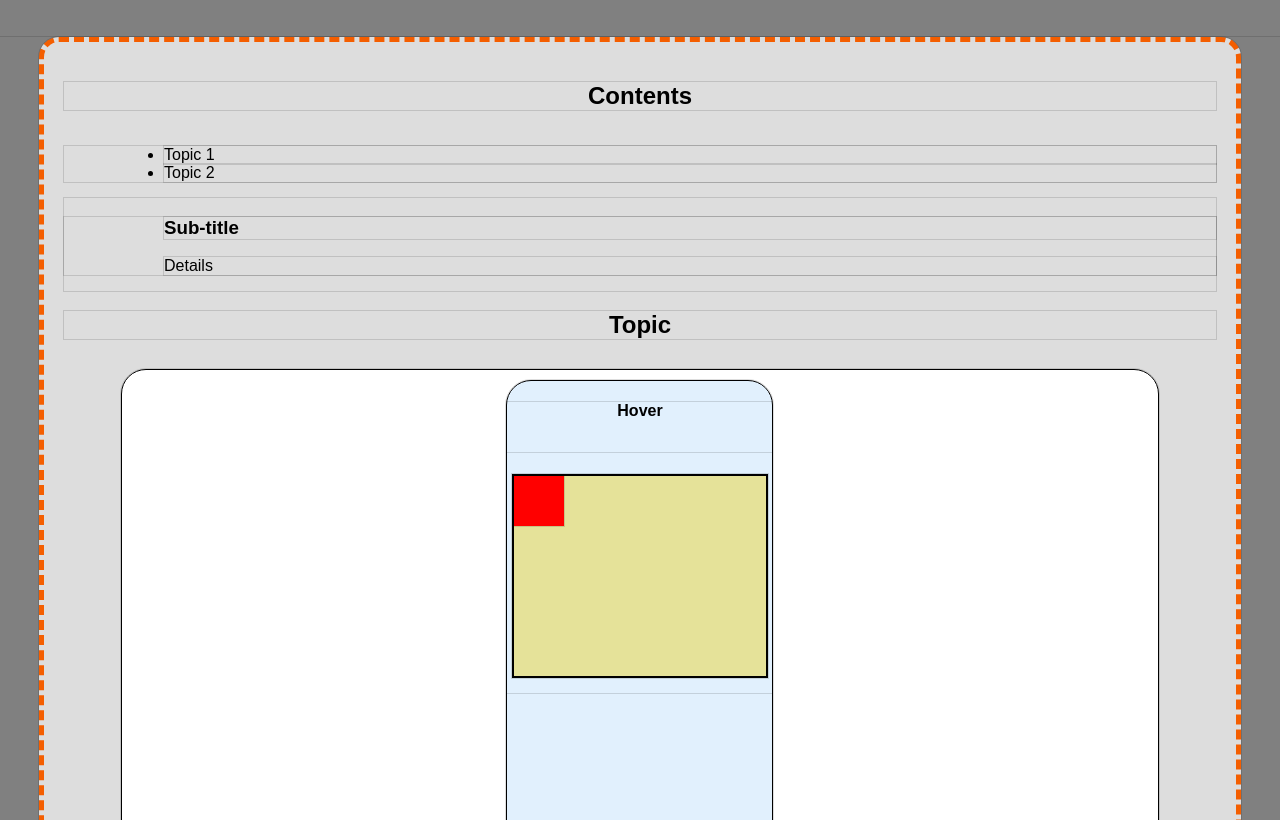
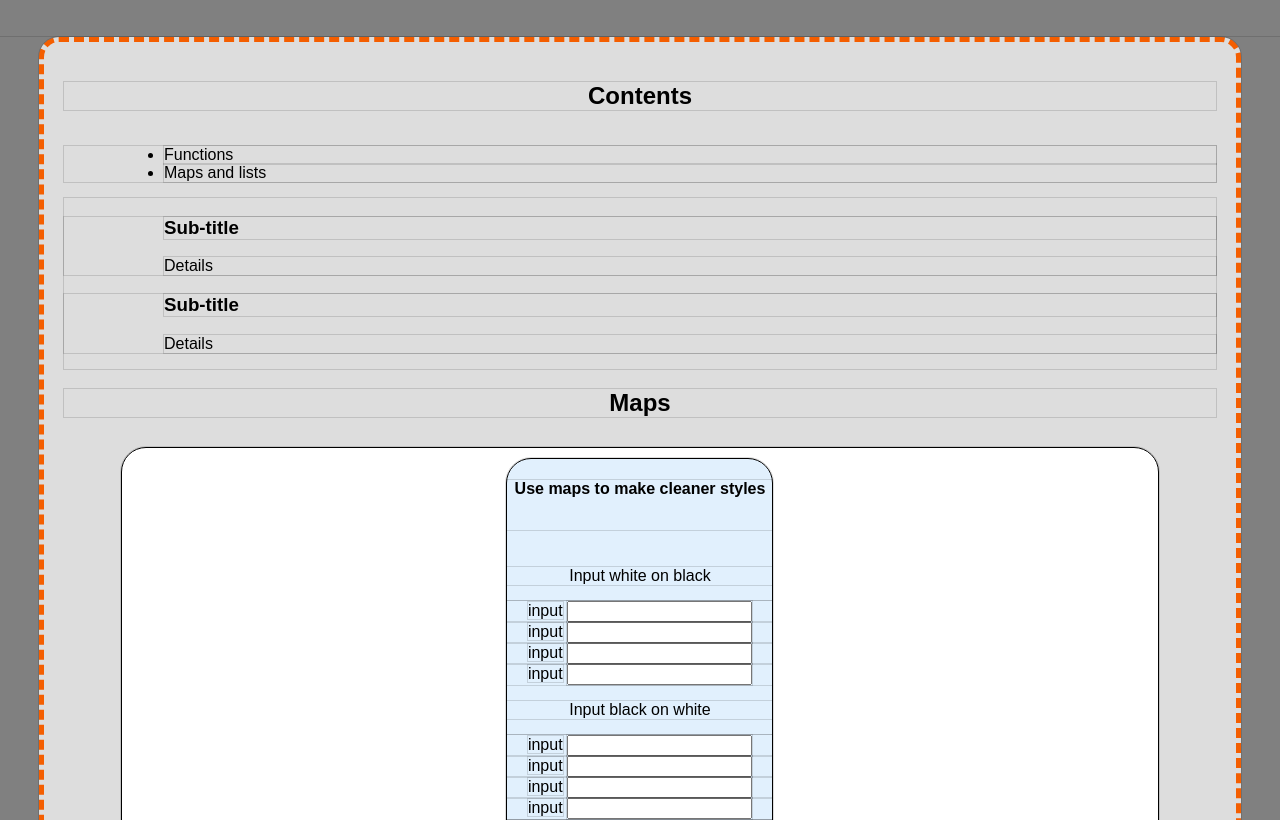
Before and after one commit to THenry90/Toolbox, a website: page pages/sass functions and maps.html in a window 1280 px wide. Shown: the part 132-952 px from the top of the page. Drawn offline with Linux system fonts and the light colour scheme; files that its build step writes are made by us from their sources.

Commit message:
sass functions page added

```diff
--- a/pages/sass functions and maps.html
+++ b/pages/sass functions and maps.html
@@ -14,26 +14,69 @@
         <section class="section-1">
             <h2>Contents</h2>
             <ul class="contents-list">
-                <li>Topic 1</li>
-                <li>Topic 2</li>
+                <li>Functions</li>
+                <li>Maps and lists</li>
             </ul>
             <div>
                 <div class="section-description">
                     <h3>Sub-title</h3>
                     <p> Details</p>
                 </div>
+
+                <div class="section-description">
+                    <h3>Sub-title</h3>
+                    <p> Details</p>
+                </div>
             </div>
-            <h2>Topic</h2>
+            <h2>Maps</h2>
 <!--White Container-->
             <div class="example-container example-container1">
                <!--light blue demo wrapper-->
                 <div class="demo-wrapper">
                     <!--Demo wrapper title-->
-                    <h4>Hover</h4>
+                    <h4>Use maps to make cleaner styles</h4>
+                    <p>Input white on black</p>
                     <!--Beige container-->
-                    <div class="square-container square-container1">
-                        <!--Demo Square-->
-                        <div class="square square-2"></div>
+                    <div class="map-input-form">
+                        <div class="input-container">
+                            <label for="" class="input__label">input</label>
+                            <input type="text" name="inputName" id="inputId" class="map-input">
+                        </div>
+                        <div class="input-container">
+                            <label for="" class="input__label">input</label>
+                            <input type="text" name="inputName" id="inputId" class="map-input">
+                        </div>
+                        <div class="input-container">
+                            <label for="" class="input__label">input</label>
+                            <input type="text" name="inputName" id="inputId" class="map-input">
+                        </div>
+                        <div class="input-container">
+                            <label for="" class="input__label">input</label>
+                            <input type="text" name="inputName" id="inputId" class="map-input">
+                        </div>
+
+                        <p>Input black on white</p>
+                        <!--Beige container-->
+                        <div class="map-input-form">
+                            <div class="input-container">
+                                <label for="" class="input__label input__label--2">input</label>
+                                <input type="text" name="inputName" id="inputId" class="map-input map-input--2">
+                            </div>
+                            <div class="input-container">
+                                <label for="" class="input__label input__label--2">input</label>
+                                <input type="text" name="inputName" id="inputId" class="map-input map-input--2">
+                            </div>
+                            <div class="input-container">
+                                <label for="" class="input__label input__label--2">input</label>
+                                <input type="text" name="inputName" id="inputId" class="map-input map-input--2">
+                            </div>
+                            <div class="input-container">
+                                <label for="" class="input__label input__label--2">input</label>
+                                <input type="text" name="inputName" id="inputId" class="map-input map-input--2">
+                            </div>
+                        </div>
+
+
                     </div>
                     <!--Demo text-->
                     <p class="demo-text"></p>
```
